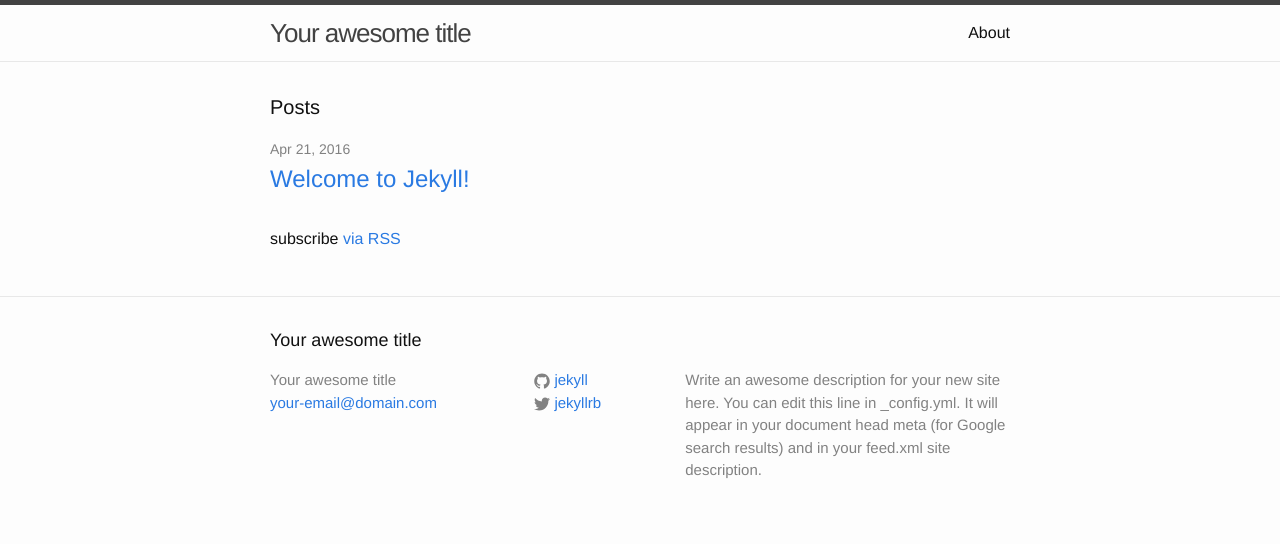
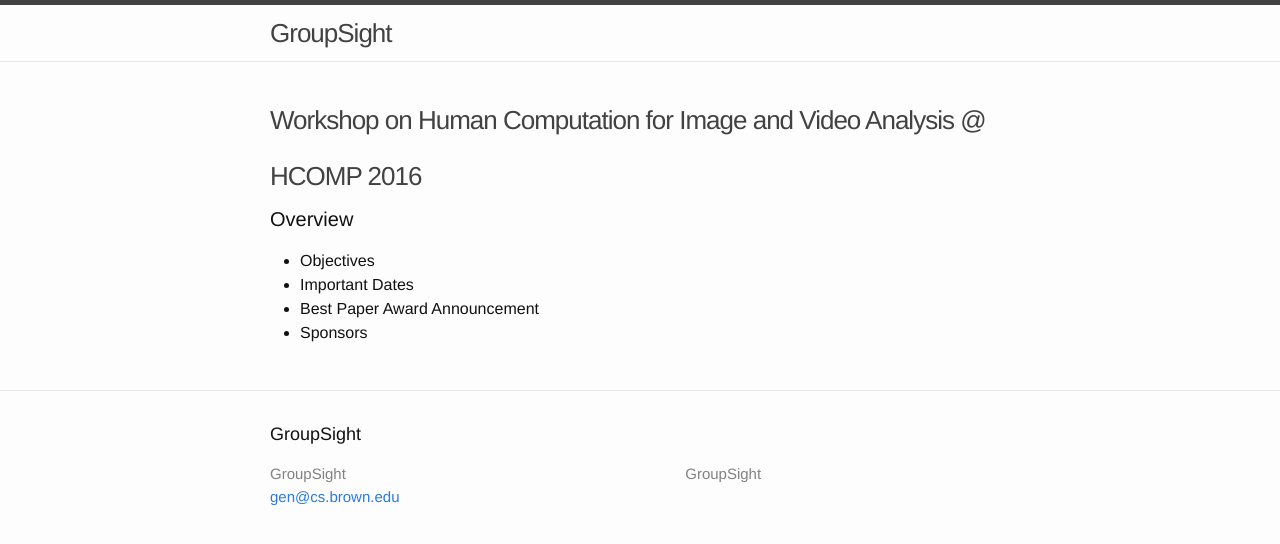
Before and after one commit to genp/groupsight-workshop, a Jekyll site: the page built from index.html, in a window 1280 px wide. Shown: the top 544 px of the page. Built offline with Jekyll 4.4.1, drawn with Linux system fonts in a browser that asks for light colours.

Commit message:
basic layout

```diff
--- a/_config.yml
+++ b/_config.yml
@@ -6,18 +6,18 @@
 # 'jekyll serve'. If you change this file, please restart the server process.
 
 # Site settings
-title: Your awesome title
-email: your-email@domain.com
+title: GroupSight
+subtitle: Workshop on Human Computation for Image and Video Analysis
+email: gen@cs.brown.edu
 description: > # this means to ignore newlines until "baseurl:"
-  Write an awesome description for your new site here. You can edit this
-  line in _config.yml. It will appear in your document head meta (for
-  Google search results) and in your feed.xml site description.
-baseurl: "" # the subpath of your site, e.g. /blog
-url: "http://yourdomain.com" # the base hostname & protocol for your site
-twitter_username: jekyllrb
-github_username:  jekyll
+  GroupSight
 
 # Build settings
 markdown: kramdown
-baseurl: "/hcomp-workshop"
+baseurl: "/groupsight-workshop"
 url: "http://genp.github.io"
+sass:
+  sass_dir: _sass
+include: ['_pages']
+kramdown:
+  input: GFM
--- a/_includes/head.html
+++ b/_includes/head.html
@@ -9,4 +9,27 @@
   <link rel="stylesheet" href="{{ "/css/main.css" | prepend: site.baseurl }}">
   <link rel="canonical" href="{{ page.url | replace:'index.html','' | prepend: site.baseurl | prepend: site.url }}">
   <link rel="alternate" type="application/rss+xml" title="{{ site.title }}" href="{{ "/feed.xml" | prepend: site.baseurl | prepend: site.url }}">
+
+  <script>
+    // GLOBAL VARIABLES
+    var page_height;
+    var header;
+
+    // DEFINING GLOBAL VARIABLES
+    $( document ).ready(function() {
+      page_height = $('.intro').height();
+        header = page_height/3;
+    });
+
+    // COLOR CHANGING NAV ON SCROLL FUNCTION
+    $(window).on('scroll', function() {
+        var scrollTop = $(this).scrollTop();
+
+        if (scrollTop > header) {
+          $('.site-header').css({'background-color' : '#a80710'});
+        } else {
+          $('.site-header').css({'background-color' : 'transparent'});
+        }
+    });
+  </script>
 </head>
--- a/_sass/_layout.scss
+++ b/_sass/_layout.scss
@@ -1,3 +1,26 @@
+/**
+ * Site banner
+ */
+.banner {
+  height: 40%;
+  width: 100%;
+  background-image: url("http://i.imgur.com/sx1eKfB.png");
+  background-size: cover;
+  background-position: bottom;
+  font-family: "Open Sans Condensed", Impact, sans-serif;
+  color: #f0f0ee;
+  font-size: 64px;
+  text-transform: uppercase;
+  text-align: center;
+  display: flex;
+  display: -webkit-flex;
+  -webkit-justify-content: center;
+  justify-content: center;
+  -webkit-align-items: center;
+  align-items: center;
+  -webkit-flex-direction: column;
+  flex-direction: column; }
+
 /**
  * Site header
  */
--- a/index.html
+++ b/index.html
@@ -3,21 +3,27 @@
 ---
 
 <div class="home">
+  <p class="site-title">{{ site.subtitle }} @ HCOMP 2016</p>
+  <h1 class="page-heading">Overview</h1>
+  <ul>
+    <li>Objectives</li>
+    <li>Important Dates</li>
+    <li>Best Paper Award Announcement</li>
+    <li>Sponsors</li>
 
-  <h1 class="page-heading">Posts</h1>
 
-  <ul class="post-list">
-    {% for post in site.posts %}
-      <li>
-        <span class="post-meta">{{ post.date | date: "%b %-d, %Y" }}</span>
+  <!-- <ul class="post-list"> -->
+  <!--   {% for post in site.posts %} -->
+  <!--     <li> -->
+  <!--       <span class="post-meta">{{ post.date | date: "%b %-d, %Y" }}</span> -->
 
-        <h2>
-          <a class="post-link" href="{{ post.url | prepend: site.baseurl }}">{{ post.title }}</a>
-        </h2>
-      </li>
-    {% endfor %}
-  </ul>
+  <!--       <h2> -->
+  <!--         <a class="post-link" href="{{ post.url | prepend: site.baseurl }}">{{ post.title }}</a> -->
+  <!--       </h2> -->
+  <!--     </li> -->
+  <!--   {% endfor %} -->
+  <!-- </ul> -->
 
-  <p class="rss-subscribe">subscribe <a href="{{ "/feed.xml" | prepend: site.baseurl }}">via RSS</a></p>
+  <!-- <p class="rss-subscribe">subscribe <a href="{{ "/feed.xml" | prepend: site.baseurl }}">via RSS</a></p> -->
 
 </div>
```
Also changed, not shown: about.md (deleted, +0 -15 lines), 2 other files.
